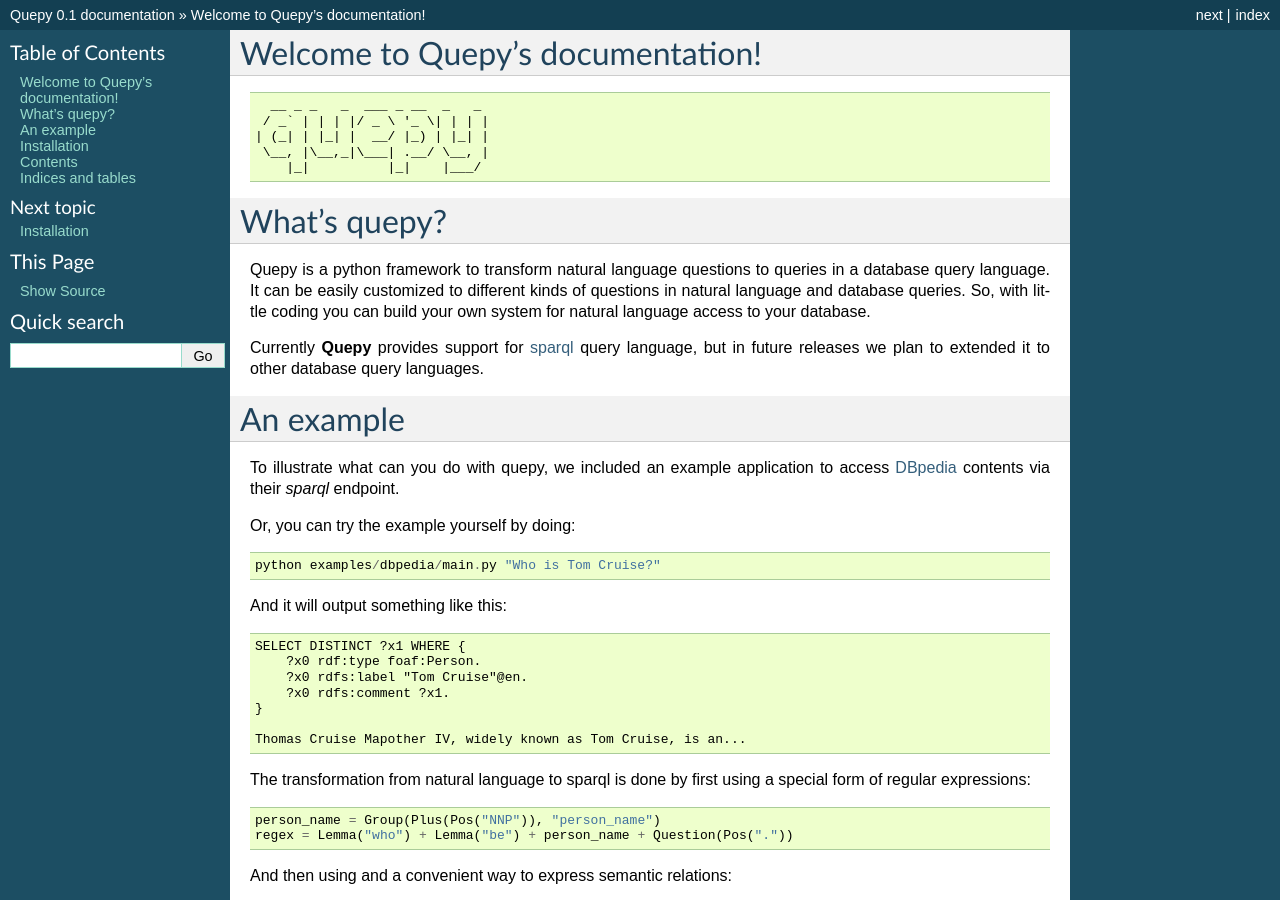
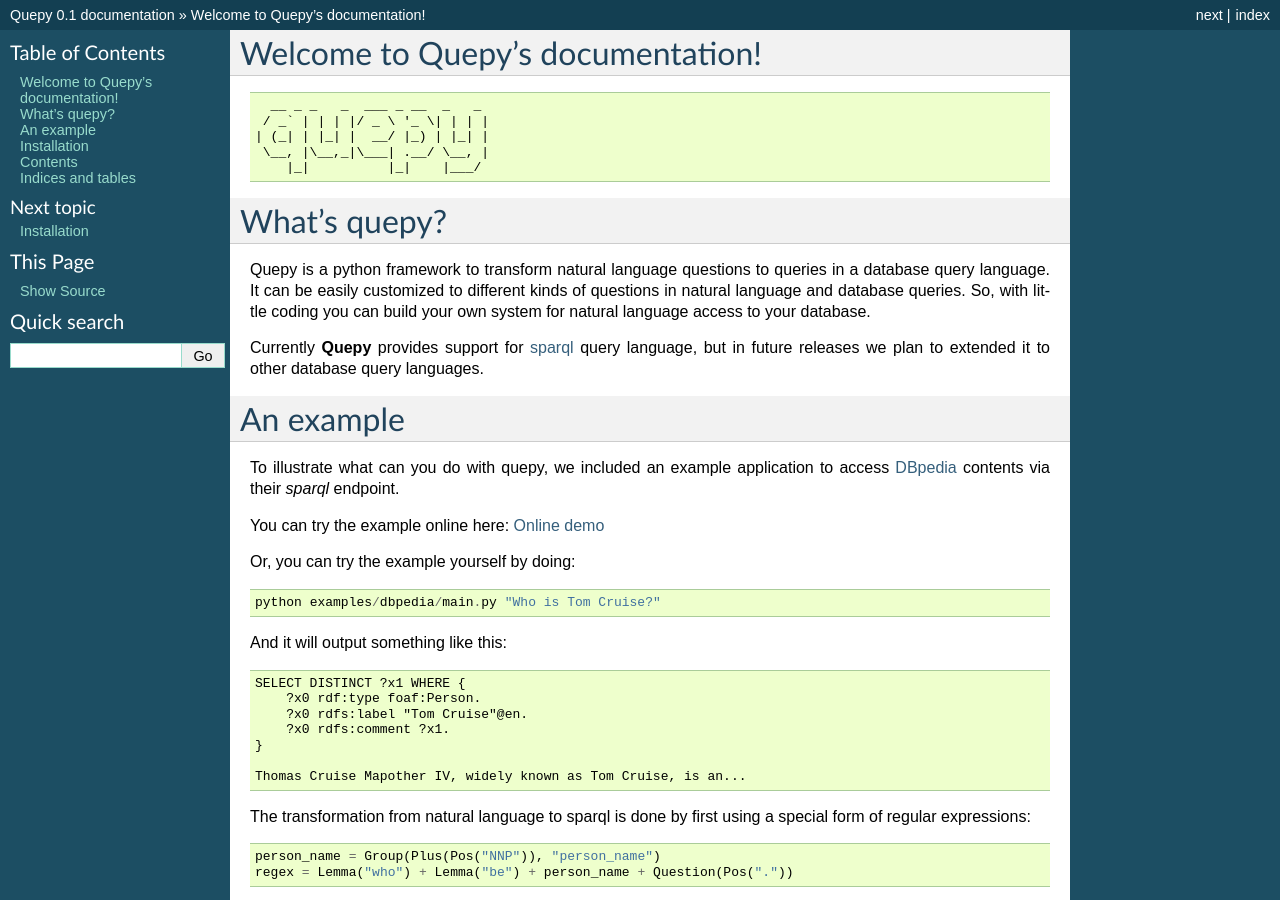
Before and after one commit to machinalis/quepy, a Sphinx documentation site: the page built from docs/index.rst, in a window 1280 px wide and 900 px high. Built offline with Sphinx 7.4.7, drawn with Linux system fonts in a browser that asks for light colours.

Commit message:
Restored demo link

```diff
--- a/docs/index.rst
+++ b/docs/index.rst
@@ -34,6 +34,8 @@ An example
 
 To illustrate what can you do with quepy, we included an example application to
 access `DBpedia <http://dbpedia.org/>`_ contents via their `sparql` endpoint.
+
+You can try the example online here: `Online demo <http://quepy.machinalis.com/>`_
 
 Or, you can try the example yourself by doing:
 
```
